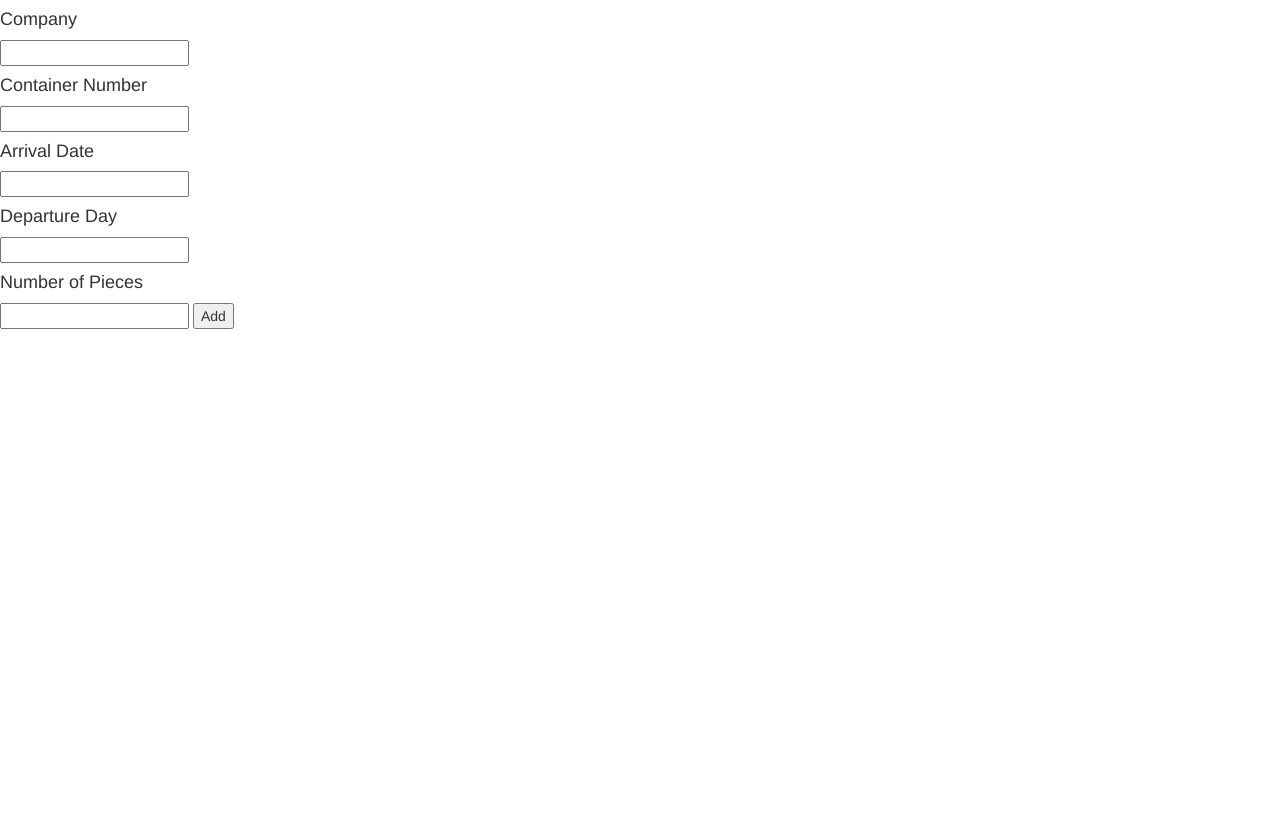
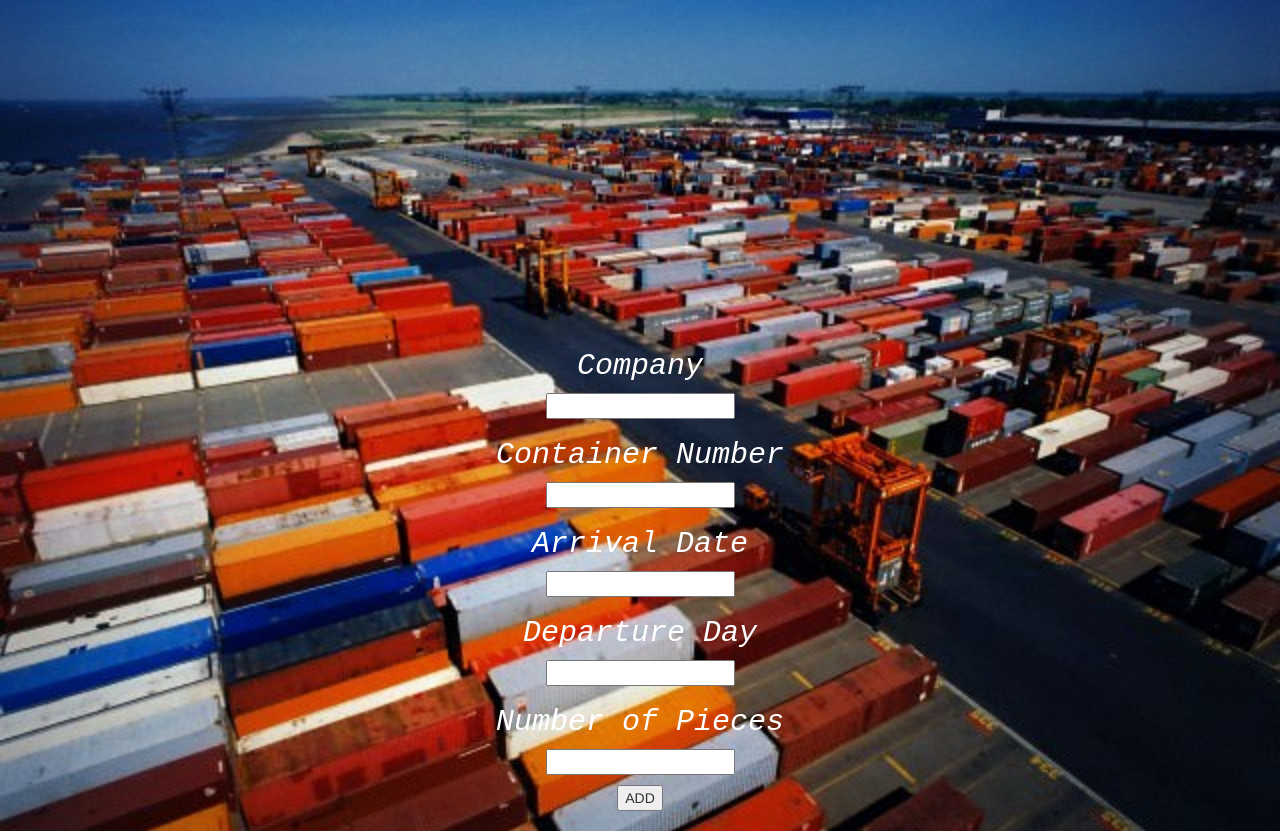
Before and after one commit to dairito90/container_report_app, a plain HTML site: page index.html in a window 1280 px wide. Before the commit the page ends 800 px from the top, so only its background shows below. Drawn offline with nearby package versions, Linux system fonts and the light colour scheme.

Commit message:
add background change style

```diff
--- a/Css/main.css
+++ b/Css/main.css
@@ -0,0 +1,38 @@
+body {
+    background-image: url(../containercargo.jpg);
+    background-size: cover;
+    background-repeat: no-repeat;
+    background-attachment: fixed;
+}
+
+td {
+    padding: 10px 20px;
+    border: 2px solid #ccc;
+    color:#fff;
+    font-size: 10px;
+    font-family: verdana;
+}
+
+#btn {
+    display: block;
+    margin: 0 auto;
+    margin-top: 10px;
+}
+
+#info {
+    text-align: center;
+    margin-top: 350px;
+
+}
+
+h2 {
+    color: #fff;
+    font-style: italic;
+    font-family: monospace;
+}
+
+.table-info {
+    display: flex;
+    justify-content: center;
+    margin: 10px;
+}
--- a/Js/main.js
+++ b/Js/main.js
@@ -5,7 +5,7 @@ app.controller('ContainerReportCtrl', ['$scope',function($scope){
  // $scope.arrivaldate= '';
  // $scope.departureday= '';
  // $scope.numberofpieces= '';
-  var items=[];
+$scope.items=[];
  $scope.handleclick=function(){
      console.log("hi");
      var item= {
--- a/index.html
+++ b/index.html
@@ -5,32 +5,36 @@
     <meta charset="UTF-8">
     <title>Container Report</title>
     <link rel="stylesheet" href="bower_components/bootstrap/dist/css/bootstrap.min.css">
+    <link rel="stylesheet" href="css/main.css">
+    <link rel="stylesheet" href="https://maxcdn.bootstrapcdn.com/font-awesome/4.7.0/css/font-awesome.min.css">
 </head>
 
-<body >
-    <div ng-app="ContainerApp" ng-controller="ContainerReportCtrl as Containers">
-        <h4>Company</h4>
+<body>
+    <div  id="info" ng-app="ContainerApp" ng-controller="ContainerReportCtrl as Containers">
+        <h2>Company</h2>
         <input type="text" ng-model="company">
-        <h4>Container Number</h4>
-        <input type="text" ng-model="container#">
-        <h4>Arrival Date</h4>
+        <h2>Container Number</h2>
+        <input type="text" ng-model="containernumber">
+        <h2>Arrival Date</h2>
         <input type="text" ng-model="arrivaldate">
-        <h4>Departure Day</h4>
+        <h2>Departure Day</h2>
         <input type="text" ng-model="departureday">
-        <h4>Number of Pieces</h4>
+        <h2>Number of Pieces</h2>
         <input type="text" ng-model="numberofpieces">
-        <table>
+
+        <table class="table-info">
             <tr ng-repeat="item in items">
                 <td>{{item.company}}</td>
-                <td>{{item.cotainernumber}}</td>
+                <td>{{item.containernumber}}</td>
                 <td>{{item.arrivaldate}}</td>
                 <td>{{item.departureday}}</td>
                 <td>{{item.numberofpieces}}</td>
             </tr>
-            <button ng-click="handleclick()" type="button" name="button">Add</button>
+            <button id="btn" class=""w3-btn w3-round-xxlarge"" ng-click="handleclick()" type="button" name="button">ADD</button>
         </table>
+
     </div>
-    </div>
+
 
     <script src="https://cdnjs.cloudflare.com/ajax/libs/angular.js/1.6.1/angular.min.js"></script>
     <script src="Js/main.js"></script>
```
Also changed, not shown: containercargo.jpg (added).
